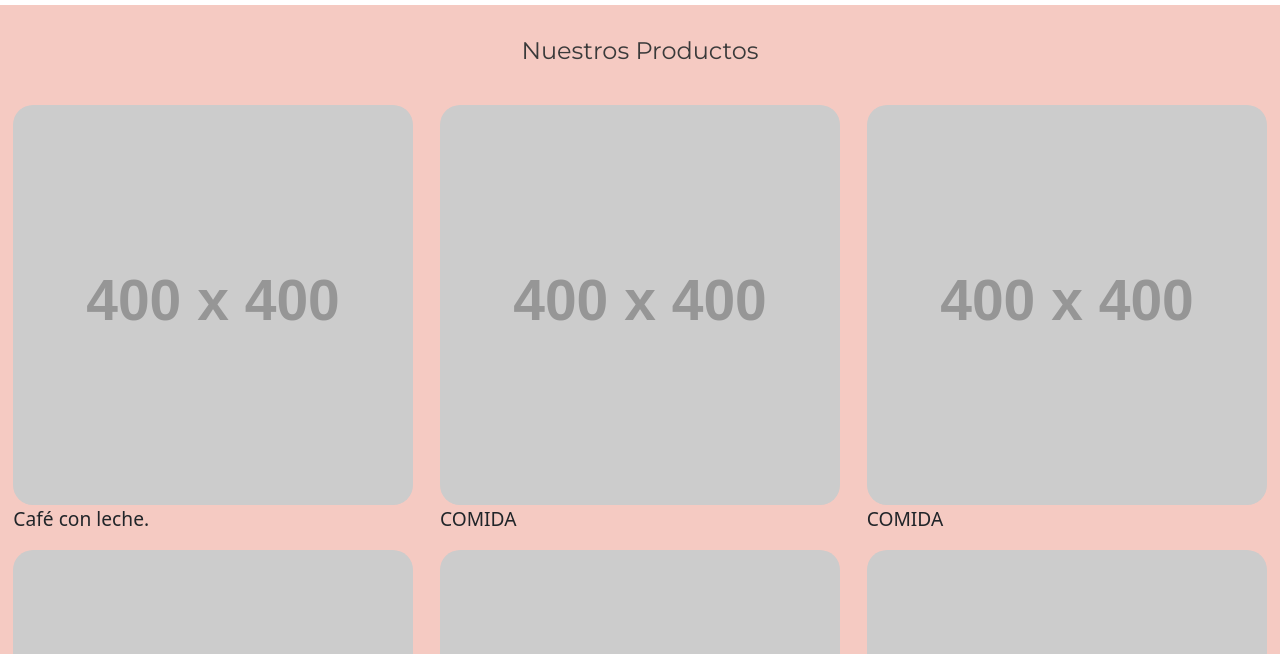
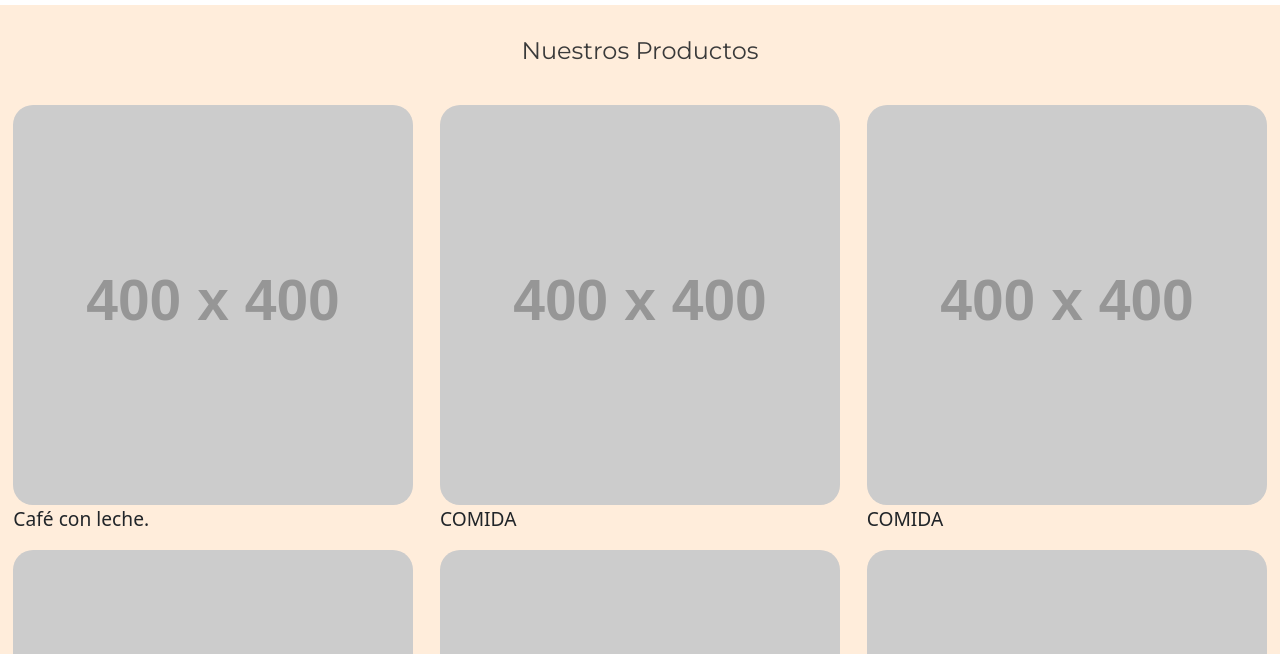
Before and after one commit to leilaorellano/LaTazaClasica-CoderHouse, a plain HTML site: page index.html in a window 1280 px wide. Shown: the part 146-800 px from the top of the page. Drawn offline with nearby package versions, Linux system fonts and the light colour scheme; placeholder pictures from the web are drawn by us.

Commit message:
entrega 2 del pf

```diff
--- a/css/style.css
+++ b/css/style.css
@@ -105,7 +105,7 @@ img{
 .wallpaper{
     /* background: rgb(255,255,255);
     background: linear-gradient(to bottom, rgba(255,255,255,1) 0%, rgba(245,202,194,1) 100%); */
-    background-color: #f5cac2;
+    background-color: #ffeddb;
 }
 
 .padbottom{
```
